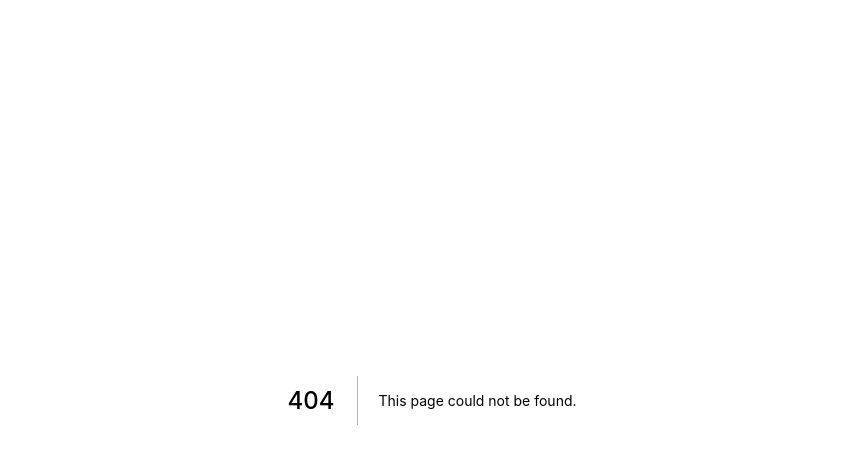
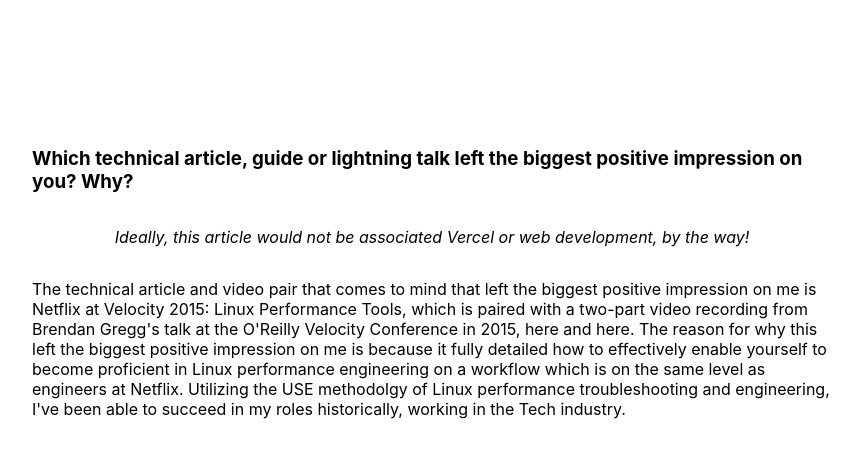
Before and after one commit to vercel-mischa/nextjs, a Next.js app: page /technical-article in a window 1280 px wide. Before the commit this address had no page. Shown: the top 458 px of the page, without its empty margins (208-1068 px from the left). Built offline with nearby package versions, Linux system fonts and the light colour scheme.

Commit message:
Create technical article page

```diff
--- /dev/null
+++ b/pages/technical-article.js
@@ -0,0 +1,16 @@
+import Head from 'next/head'
+import Image from 'next/image'
+import styles from '../styles/Home.module.css'
+import Link from 'next/link'
+
+export default function Technical_Article() {
+  return (
+      <main className={styles.main}>
+        <div className={styles.grid}>
+          <h3>Which technical article, guide or lightning talk left the biggest positive impression on you? Why?</h3>
+            <p><i>Ideally, this article would not be associated Vercel or web development, by the way!</i></p>
+            <p>The technical article and video pair that comes to mind that left the biggest positive impression on me is <a href="https://netflixtechblog.com/netflix-at-velocity-2015-linux-performance-tools-51964ddb81cf">Netflix at Velocity 2015: Linux Performance Tools</a>, which is paired with a two-part video recording from Brendan Gregg&apos;s talk at the O&apos;Reilly Velocity Conference in 2015, <a href="https://www.youtube.com/watch?v=FJW8nGV4jxY">here</a> and <a href="https://www.youtube.com/watch?v=zrr2nUln9Kk">here</a>.  The reason for why this left the biggest positive impression on me is because it fully detailed how to effectively enable yourself to become proficient in Linux performance engineering on a workflow which is on the same level as engineers at Netflix.  Utilizing the USE methodolgy of Linux performance troubleshooting and engineering, I&apos;ve been able to succeed in my roles historically, working in the Tech industry.</p>
+          </div>
+        </main>
+      )
+}
```
